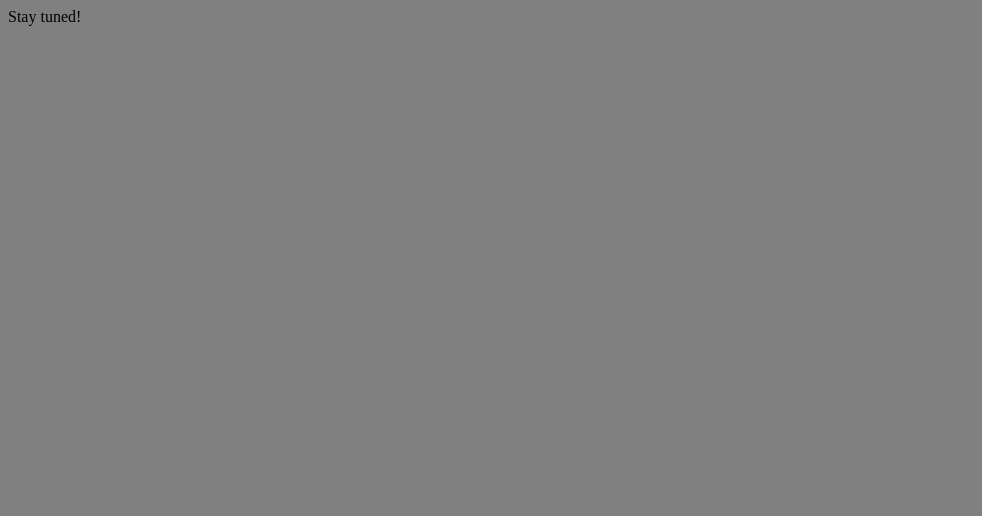
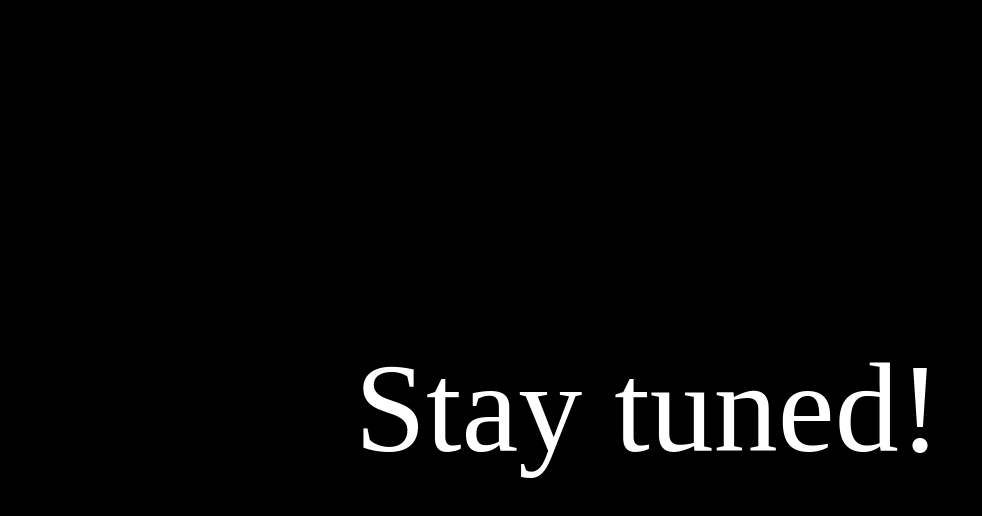
Before and after one commit to moistdio/moistdio.github.io, a plain HTML site: page index.html in a window 1280 px wide. Shown: the whole page, without its empty margins (0-982 px from the left). Drawn offline with Linux system fonts and the light colour scheme.

Commit message:
Edited for preview view

```diff
--- a/index.html
+++ b/index.html
@@ -1,12 +1,24 @@
-<html>
-<title>Portofolio</title>
+<html lang="de">
+<title>Portfolio</title>
 
 
-<body>Stay tuned!</body>
+<body class="centered font">Stay tuned!</body>
 
 <style>
     body{
-        background-color: grey;
+        background-color: black;
+        color: white;
+    }
+
+    .font{
+        font-size: 10vw;
+    }
+
+    .centered{
+        position: fixed;
+        top: 50%;
+        left: 50%;
+        transform: translate(-50%, -50%);
     }
 </style>
 </html>
```
